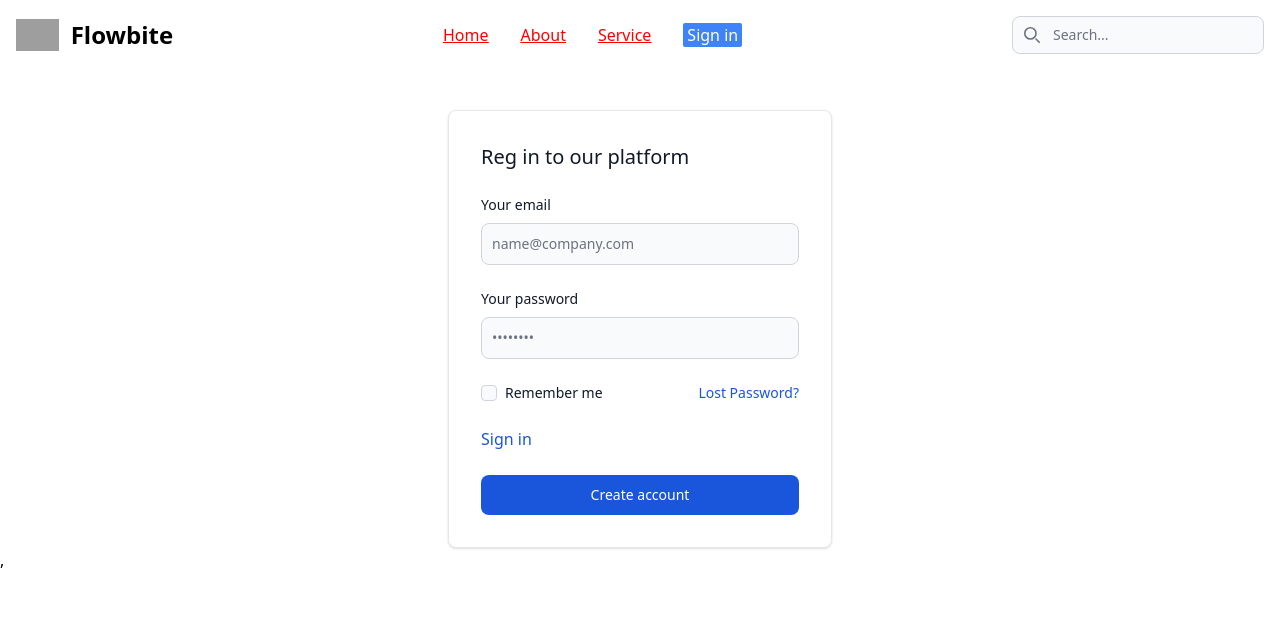
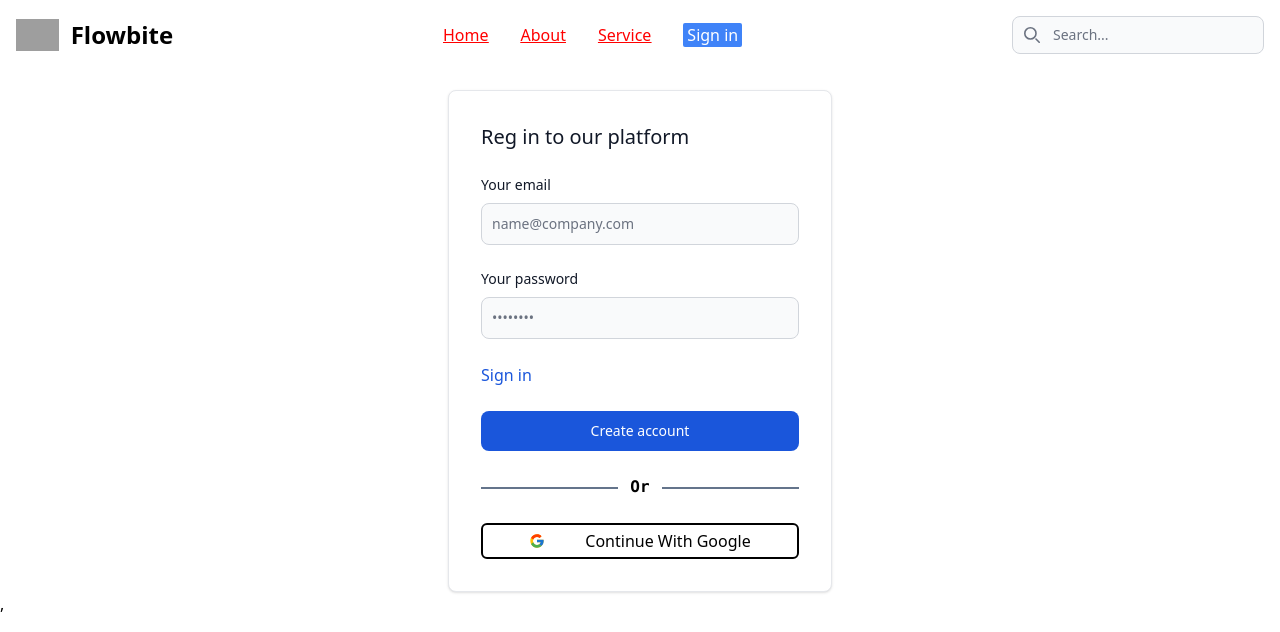
Before and after one commit to CodingSabbir/Aunthentication, a React (Vite) app: page /regester in a window 1280 px wide. Shown: the top 632 px of the page. Built offline with nearby package versions, Linux system fonts and the light colour scheme; no server answers; grey boxes are pictures that could not be loaded.

Commit message:
google sign up

```diff
--- a/package.json
+++ b/package.json
@@ -15,6 +15,7 @@
     "react": "^18.2.0",
     "react-dom": "^18.2.0",
     "react-firebase-hooks": "^5.1.1",
+    "react-icons": "^4.11.0",
     "react-router-dom": "^6.18.0"
   },
   "devDependencies": {
--- /dev/null
+++ b/src/Components/GoogleSignUp/GoogleSignUp.jsx
@@ -0,0 +1,33 @@
+import React from 'react';
+import { FcGoogle } from "react-icons/fc";
+import { useSignInWithGoogle } from 'react-firebase-hooks/auth';
+import auth from '../../firebase.Config';
+const GoogleSignUp = () => {
+    const [signInWithGoogle, user, loading, error] = useSignInWithGoogle(auth);
+    if (error) {
+        return (
+          <div>
+            <p>Error: {error.message}</p>
+          </div>
+        );
+      }
+      if (loading) {
+        return <p>Loading...</p>;
+      }
+      if (user) {
+        return (
+          <div>
+            <p>User already  logged in with username</p>
+          </div>
+        );
+      }
+
+    return (
+        <div className='border-2 p-1 rounded-md text-center flex justify-center items-center gap-10 border-black'>
+            <div><FcGoogle/></div>
+            <button type='submit' onClick={() => signInWithGoogle()}> Continue With Google  </button>
+        </div>
+    );
+};
+
+export default GoogleSignUp;
--- a/src/Components/Register/Regestion.jsx
+++ b/src/Components/Register/Regestion.jsx
@@ -62,6 +62,7 @@ import React, { useState } from 'react';
 import { useCreateUserWithEmailAndPassword } from 'react-firebase-hooks/auth';
 import auth from '../../firebase.Config';
 import { NavLink } from 'react-router-dom';
+import GoogleSignUp from '../GoogleSignUp/GoogleSignUp';
 
 const Registration = () => {
   const [email, setEmail] = useState('');
@@ -83,7 +84,7 @@ const Registration = () => {
 
   return (
     <>
-      <div className="container mx-auto mt-10 w-full max-w-sm p-4 bg-white border border-gray-200 rounded-lg shadow sm:p-6 md:p-8 dark:bg-gray-800 dark:border-gray-700">
+      <div className="container mx-auto mt-5 w-full max-w-sm p-4 bg-white border border-gray-200 rounded-lg shadow sm:p-6 md:p-8 dark:bg-gray-800 dark:border-gray-700">
         <form className="space-y-6" action="#">
           <h5 className="text-xl font-medium text-gray-900 dark:text-white">Reg in to our platform</h5>
           <div>
@@ -112,21 +113,7 @@ const Registration = () => {
               required
             />
           </div>
-          <div className="flex items-start">
-            <div className="flex items-start">
-              <div className="flex items-center h-5">
-                <input
-                  id="remember"
-                  type="checkbox"
-                  value=""
-                  className="w-4 h-4 border border-gray-300 rounded bg-gray-50 focus:ring-3 focus:ring-blue-300 dark:bg-gray-700 dark:border-gray-600 dark:focus:ring-blue-600 dark:ring-offset-gray-800 dark:focus:ring-offset-gray-800"
-                  required
-                />
-              </div>
-              <label htmlFor="remember" className="ml-2 text-sm font-medium text-gray-900 dark:text-gray-300">Remember me</label>
-            </div>
-            <a href="#" className="ml-auto text-sm text-blue-700 hover:underline dark:text-blue-500">Lost Password?</a>
-          </div>
+
           <div className='messageDiv'></div>
           <NavLink  to={'/signin'}>
         <a href="#" class="block py-2 pl-3 pr-4  text-blue-700 rounded md:bg-transparent md:p-0 " aria-current="page"> Sign in </a>
@@ -141,6 +128,13 @@ const Registration = () => {
 
 
 
+           <div className='flex justify-center gap-3'>
+            <div className='w-[50%] h-[2px] bg-slate-500 mt-3'></div>
+            <p className='font-mono font-semibold'>Or</p>
+            <div className='w-[50%] h-[2px] bg-slate-500 mt-3'></div>
+           </div>
+
+          <GoogleSignUp/>
         </form>
       </div>
     </>
--- a/src/Components/RequireAuth/RequireAuth.jsx
+++ b/src/Components/RequireAuth/RequireAuth.jsx
@@ -13,4 +13,4 @@ const RequireAuth = ({children}) => {
 
 };
 
-export default RequireAuth;
+export default RequireAuth
```
Also changed, not shown: 1 other file (tests, documents, lock files or other folders).
